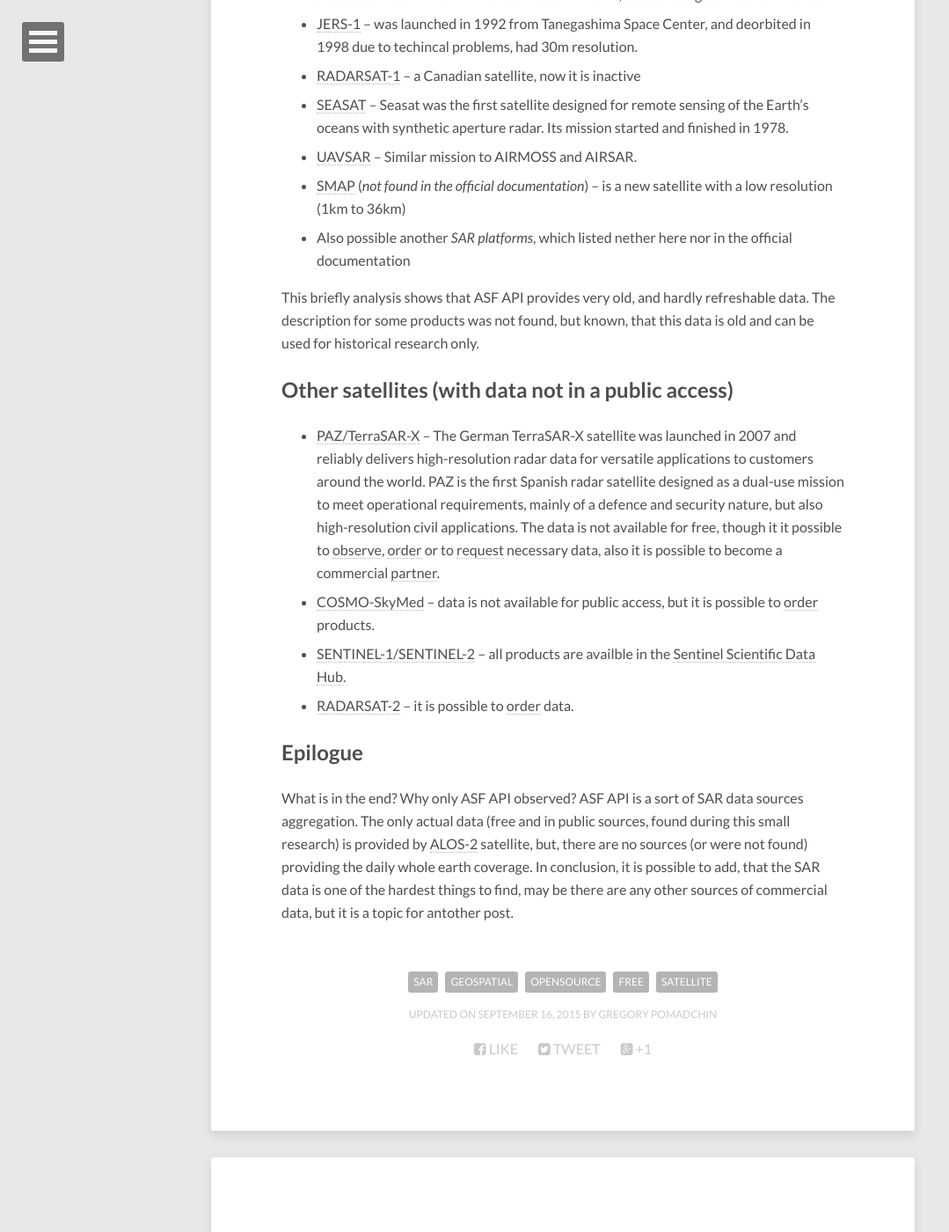
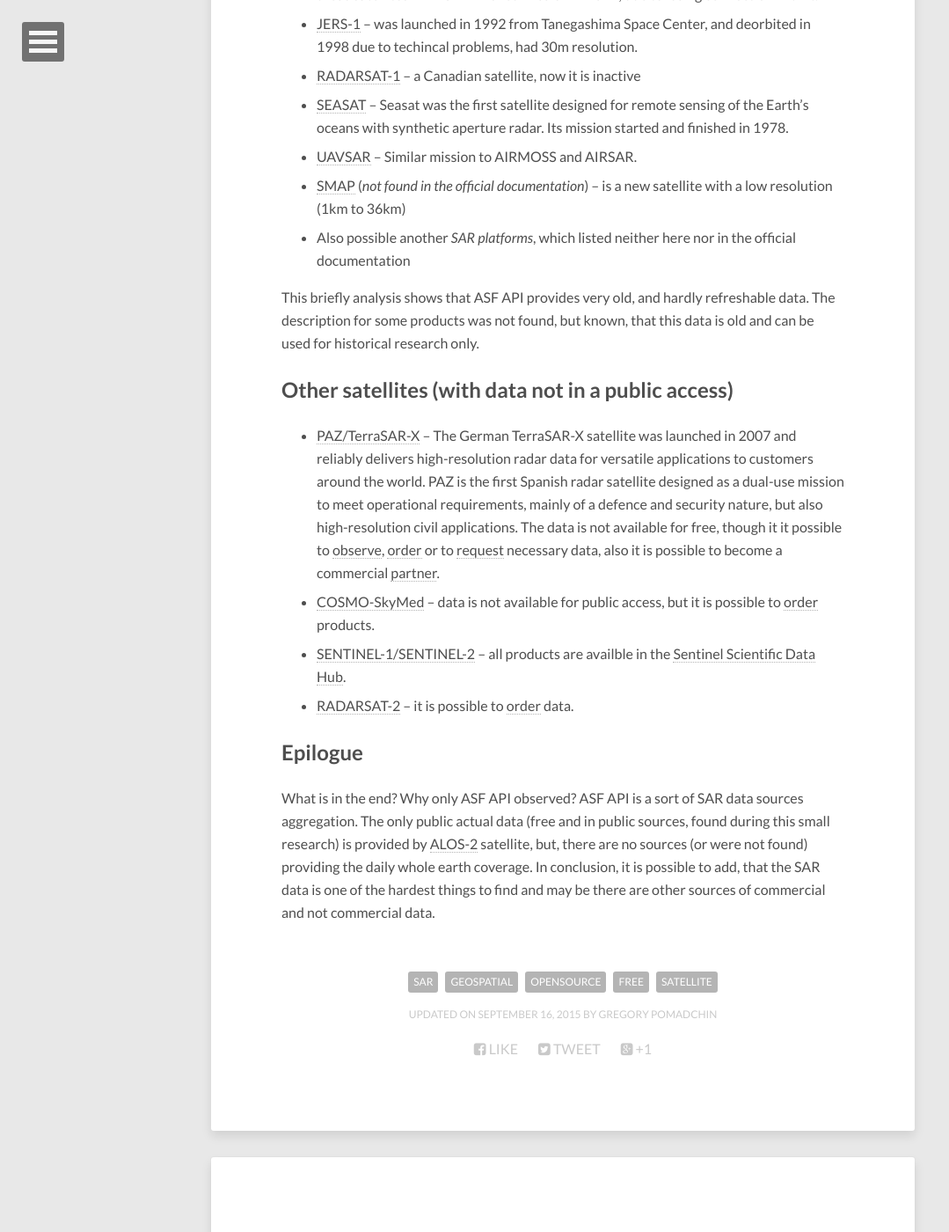
Before and after one commit to pomadchin/pomadchin.github.io, a Jekyll site: the page built from _posts/2015-09-16-sar.md, in a window 1280 px wide and 1400 px high, scrolled down 2678 px. Shown: the whole window at 88% size, without its empty margins (0-1079 px from the left). Built offline with Jekyll 4.4.1, drawn with Linux system fonts in a browser that asks for light colours; nearby versions of some CDN libraries; comment, search, counter and statistics services are not loaded.

Commit message:
fix articlae

```diff
--- a/_posts/2015-09-16-sar.md
+++ b/_posts/2015-09-16-sar.md
@@ -52,7 +52,7 @@ This [university](https://www.asf.alaska.edu/) provides a wide amount of tools t
 * [SEASAT](http://science.nasa.gov/missions/seasat-1/) -- Seasat was the first satellite designed for remote sensing of the Earth's oceans with synthetic aperture radar. Its mission started and finished in 1978.
 * [UAVSAR](http://uavsar.jpl.nasa.gov/) -- Similar mission to AIRMOSS and AIRSAR.
 * [SMAP](http://smap.jpl.nasa.gov/) (_not found in the official documentation_) -- is a new satellite with a low resolution (1km to 36km)
-* Also possible another _SAR platforms_, which listed nether here nor in the official documentation
+* Also possible another _SAR platforms_, which listed neither here nor in the official documentation
 
 This briefly analysis shows that ASF API provides very old, and hardly refreshable data. The description for some products was not found, but known, that this data is old and can be used for historical research only.
 
@@ -65,4 +65,4 @@ This briefly analysis shows that ASF API provides very old, and hardly refreshab
 
 ## Epilogue
 
-What is in the end? Why only ASF API observed? ASF API is a sort of SAR data sources aggregation. The only actual data (free and in public sources, found during this small research) is provided by [ALOS-2](http://www.jaxa.jp/projects/sat/alos2/index_j.html) satellite, but, there are no sources (or were not found) providing the daily whole earth coverage. In conclusion, it is possible to add, that the SAR data is one of the hardest things to find, may be there are any other sources of commercial data, but it is a topic for antother post.
+What is in the end? Why only ASF API observed? ASF API is a sort of SAR data sources aggregation. The only public actual data (free and in public sources, found during this small research) is provided by [ALOS-2](http://www.jaxa.jp/projects/sat/alos2/index_j.html) satellite, but, there are no sources (or were not found) providing the daily whole earth coverage. In conclusion, it is possible to add, that the SAR data is one of the hardest things to find and may be there are other sources of commercial and not commercial data.
```
